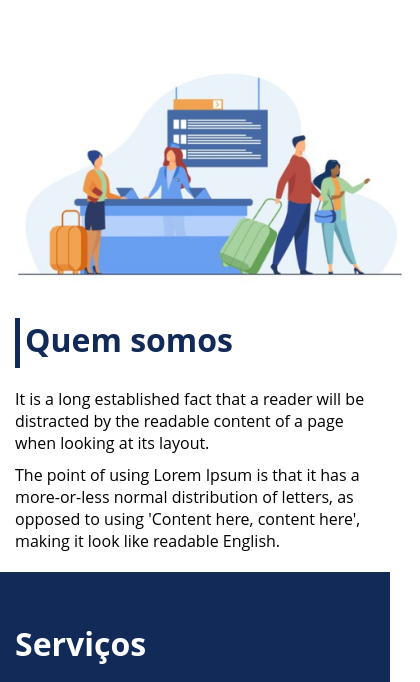
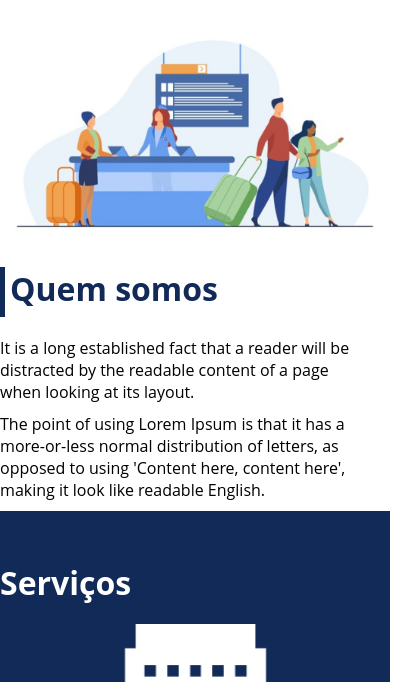
Before and after one commit to robadey/Projeto-CSS, a plain HTML site: page index.html in a window 390 px wide. Shown: the part 947-1629 px from the top of the page, 420 px wide, since content can reach past the window. Drawn offline with Linux system fonts and the light colour scheme.

Commit message:
up projeto final

```diff
--- a/style.css
+++ b/style.css
@@ -21,7 +21,7 @@ div img{
     margin: auto;
     width: 100%;
     min-width: 320px;
-    padding: 10px 15px;
+
 }
 header{
     background-color: #122a57;
@@ -166,6 +166,7 @@ header .menu{
         margin-right: 20px;
         padding: 10px;
         max-width: 240px;
+
     }
     .item-plano .btn{
         margin: auto;
@@ -230,6 +231,10 @@ footer .footer{
     #quem-somos{
         flex-direction: column-reverse;
     }
+    #quem-somos img{
+        min-width: 320px;
+        margin: auto;
+    }
     .list-servicos{
         flex-direction: column;
     }
@@ -240,10 +245,12 @@ footer .footer{
     .list-planos{
         flex-direction: column;
         align-items: flex-start;
+        margin-bottom: 20px;
     }
     .list-planos .item-plano{
         max-width: 90%;
         margin: auto;
         width:100;
+        margin-bottom: 20px;
     }
 }
```
